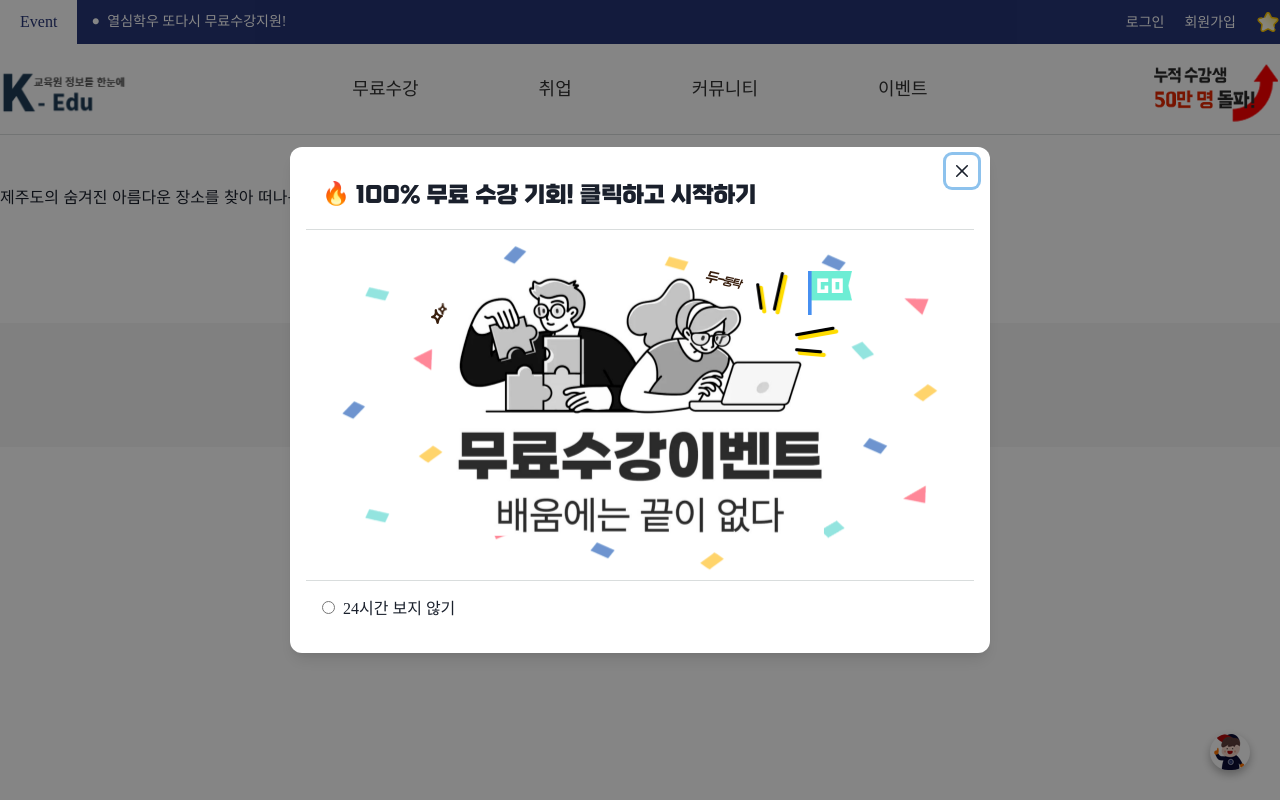
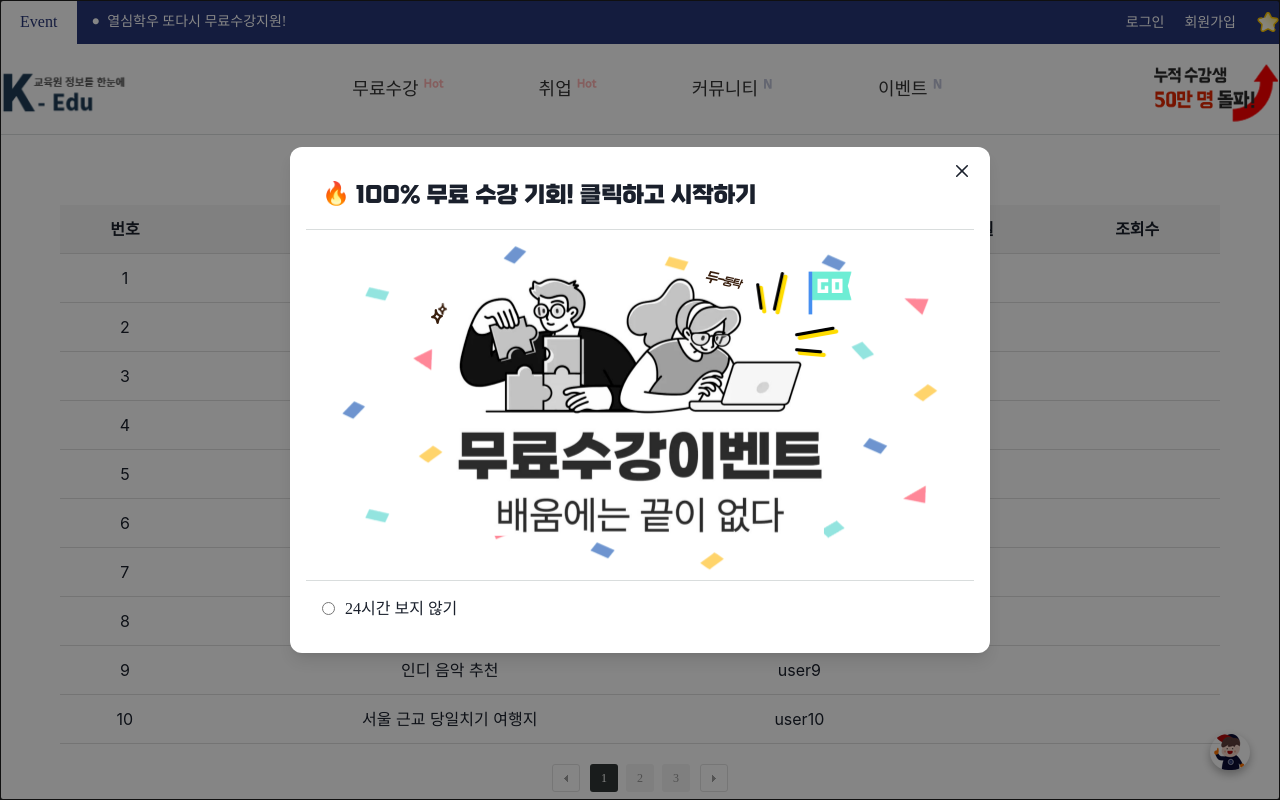
Before and after one commit to SnowsFE/Korea, a React (Create React App) app in the folder Client/: page /boards in a window 1280 px wide. Shown: the top 800 px of the page. Built offline with nearby package versions, Linux system fonts and the light colour scheme; a web font is replaced by a local one.

Commit message:
팝배너 및 페이지네이션 수정

```diff
--- a/Client/public/index.html
+++ b/Client/public/index.html
@@ -9,10 +9,12 @@
       name="description"
       content="Web site created using create-react-app"
     />
-    <link rel="apple-touch-icon" href="%PUBLIC_URL%/logo192.png" />
+    <link rel="preload" href="/images/popBanner.png" as="image" />
     <!--
-      manifest.json provides metadata used when your web app is installed on a
-      user's mobile device or desktop. See https://developers.google.com/web/fundamentals/web-app-manifest/
+      manifest.json 파일 설명:
+      모바일/데스크톱에서 웹앱을 설치할 때 필요한 메타데이터를 제공하는 파일
+      PWA(Progressive Web App) 기능 구현에 필수적
+      See https://developers.google.com/web/fundamentals/web-app-manifest/
     -->
     <link rel="manifest" href="%PUBLIC_URL%/manifest.json" />
     <title>교육 정보를 한눈에 K-Edu</title>
@@ -21,14 +23,14 @@
     <noscript>Please enable JavaScript to use this page.</noscript>
     <div id="root"></div>
     <!--
-      This HTML file is a template.
-      If you open it directly in the browser, you will see an empty page.
-
-      You can add webfonts, meta tags, or analytics to this file.
-      The build step will place the bundled scripts into the <body> tag.
-
-      To begin the development, run `npm start` or `yarn start`.
-      To create a production bundle, use `npm run build` or `yarn build`.
+      템플릿 설명:
+      1. 이 HTML 파일은 React 앱의 기본 틀 역할
+      2. 직접 브라우저에서 열면 빈 페이지 표시 (개발 서버 실행 필요)
+      3. 웹폰트/메타태그/분석 도구 추가 가능
+      4. 빌드 시 번들링된 스크립트가 <body>에 자동 삽입
+      개발 시작 방법:
+      - 개발 서버 실행: npm start 또는 yarn start
+      - 프로덕션 빌드: npm run build 또는 yarn build
     -->
   </body>
 </html>
--- a/Client/src/components/Board/BoardsList.jsx
+++ b/Client/src/components/Board/BoardsList.jsx
@@ -4,15 +4,13 @@ import Pagination from "../common/Pagination";
 import data from "./Data";
 
 const BoardList = () => {
-  const itemsPerPage = 1;
+  const itemsPerPage = 10; // 한 페이지당 보여줄 아이템 수 증가
   const [currentPageData, setCurrentPageData] = useState([]);
 
-  // 초기 렌더링 시 첫 페이지 데이터 설정
   useEffect(() => {
     setCurrentPageData(data.slice(0, itemsPerPage));
   }, []);
 
-  // 페이지 변경 시 데이터 업데이트
   const handlePageChange = (page) => {
     const start = (page - 1) * itemsPerPage;
     const end = start + itemsPerPage;
@@ -20,21 +18,65 @@ const BoardList = () => {
   };
 
   return (
-    <Section>
-      {currentPageData.map((item) => (
-        <li key={item.id}>{item.content}</li>
-      ))}
+    <BoardContainer>
+      <BoardTable>
+        <thead>
+          <tr>
+            <th>번호</th>
+            <th>제목</th>
+            <th>작성자</th>
+            <th>작성일</th>
+            <th>조회수</th>
+          </tr>
+        </thead>
+        <tbody>
+          {currentPageData.map((item) => (
+            <tr key={item.id}>
+              <td>{item.id}</td>
+              <td>{item.title}</td>
+              <td>{item.author}</td>
+              <td>{item.date}</td>
+              <td>{item.views}</td>
+            </tr>
+          ))}
+        </tbody>
+      </BoardTable>
       <Pagination
         data={data}
         pagePer={itemsPerPage}
         onPageChange={handlePageChange}
       />
-    </Section>
+    </BoardContainer>
   );
 };
 
+const BoardContainer = styled.div`
+  width: 100%;
+  max-width: 1200px;
+  margin: 0 auto;
+  padding: 20px;
+`;
+
+const BoardTable = styled.table`
+  width: 100%;
+  border-collapse: collapse;
+  margin-bottom: 20px;
+
+  th,
+  td {
+    padding: 12px;
+    text-align: center;
+    border-bottom: 1px solid #ddd;
+  }
+
+  th {
+    background-color: #f5f5f5;
+    font-weight: bold;
+  }
+
+  tr:hover {
+    background-color: #f9f9f9;
+  }
+`;
+
 export default BoardList;
-
-const Section = styled.div`
-  width: 100%;
-`;
--- a/Client/src/components/common/CommonLayout/popBanner.jsx
+++ b/Client/src/components/common/CommonLayout/popBanner.jsx
@@ -65,7 +65,7 @@ const PopBanner = () => {
             <ModalCloseButton
               onClick={closeBanner}
               color="var(--textdark)"
-              autoFocus={false}
+              tabIndex={-1}
             />
           </Flex>
         </Box>
@@ -79,12 +79,14 @@ const PopBanner = () => {
         >
           <Image
             src="/images/popBanner.png"
+            decoding="async"
             alt="팝업 배너"
             borderRadius="lg"
             cursor="pointer"
             onClick={goHref}
             width="auto" // 100%를 사용하지 않고 자동으로 너비 설정
             maxWidth="600px" // 최대 너비를 설정하여 크기를 제한
+            style={{ objectFit: "contain" }}
           />
           {/* 클릭 유도 애니메이션 */}
           <MotionBox
@@ -123,7 +125,12 @@ const PopBanner = () => {
                   type="radio"
                   checked={hideFor24Hours}
                   onChange={handleRadioChange}
-                  style={{ marginRight: "8px", cursor: "pointer" }}
+                  style={{
+                    marginRight: "10px",
+                    cursor: "pointer",
+                    transform: "translateY(1px)",
+                  }}
+                  tabIndex={-1}
                 />
                 24시간 보지 않기
               </label>
```
Also changed, not shown: Client/src/components/Board/SortOptions.jsx (+33 -0 lines).
